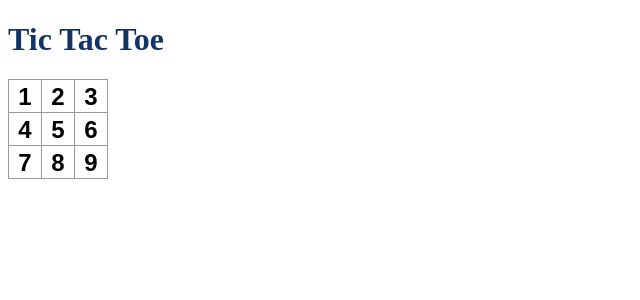
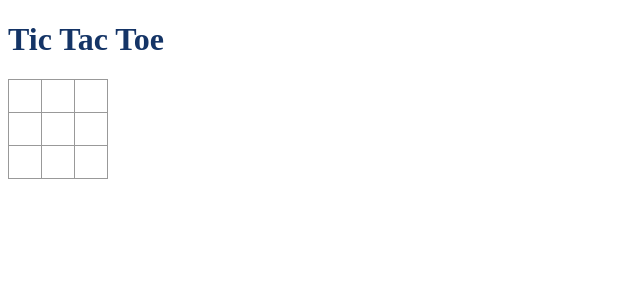
Before and after one commit to mszahan/react-official, a React (Vite) app: page / in a window 1280 px wide. Shown: the top 300 px of the page, without its empty margins (0-640 px from the left). Built offline with nearby package versions, Linux system fonts and the light colour scheme.

Commit message:
added the useState hook

```diff
--- a/src/components/TicTacToe.jsx
+++ b/src/components/TicTacToe.jsx
@@ -1,28 +1,42 @@
+import { useState, useTransition } from "react"
 
 
-function Square({value}) {
-    return <button className="square">{value}</button>;
+function Square() {
+    const [value, setValue] = useState(null)
+    function handleClick() {
+        setValue('X');
+
+    }
+
+    return (
+        <button
+        className="square"
+        onClick={handleClick}
+        >
+            {value}
+        </button>
+        )
 }
 
 export default function Board () {
     return (
         <>
         <div className="board-row">
-            <Square value='1'/>
-            <Square value='2'/>
-            <Square value='3'/>
+            <Square/>
+            <Square />
+            <Square/>
         </div>
 
         <div className="board-row">
-            <Square value='4'/>
-            <Square value='5'/>
-            <Square value='6'/>
+            <Square/>
+            <Square />
+            <Square/>
         </div>
 
         <div className="board-row">
-            <Square value='7'/>
-            <Square value='8'/>
-            <Square value='9'/>
+            <Square/>
+            <Square/>
+            <Square />
         </div>
         </>
     )
```
